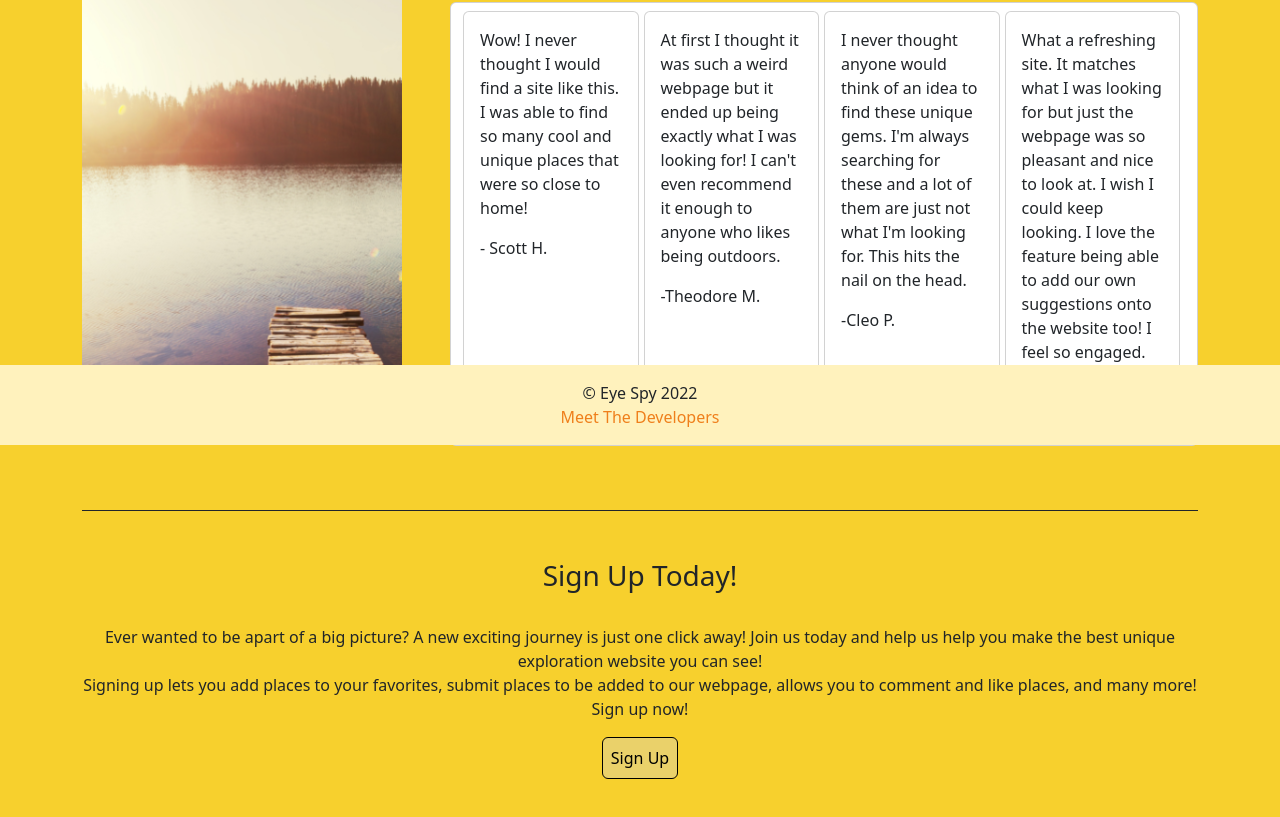
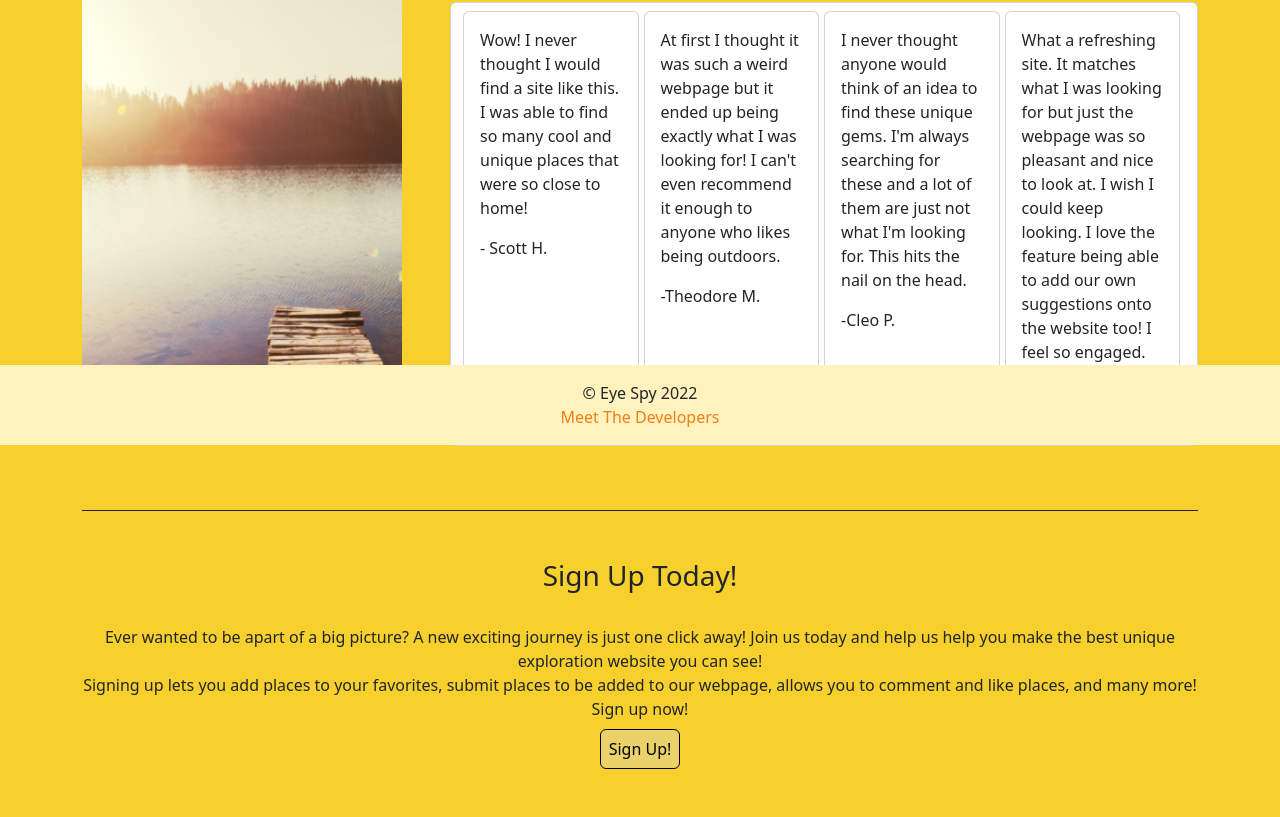
Before and after one commit to CaptainNate/Eye-Spy, a React (Create React App) app in the folder client/: page / in a window 1280 px wide. Shown: the part 355-1172 px from the top of the page. Built offline with nearby package versions, Linux system fonts and the light colour scheme.

Commit message:
Updated button to direct to signup page

```diff
--- a/client/src/pages/LandingPage.js
+++ b/client/src/pages/LandingPage.js
@@ -76,10 +76,28 @@ function LandingPage() {
                     <br></br>
                     Signing up lets you add places to your favorites, submit places to be added to our webpage, allows you to comment and like places, and many more! Sign up now!
                 </p>
-                <button type="submit" className="all-btns p-2 rounded">Sign Up</button>
+<div className="">
+<a
+className="all-btns p-2 rounded text-decoration-none"
+href="/signup"
+role="button"
+>
+Sign Up!
+</a>
+</div>
             </div>
         </div>
     )
 }
+{/* <button type="submit" href="/signup" className="all-btns p-2 rounded">Sign Up</button> */}
+// <div className="">
+// <a
+//   className="all-btns p-2 rounded text-decoration-none px-5"
+//   href="/contact-us"
+//   role="button"
+// >
+//   Questions? Contact Us!
+// </a>
+// </div>
 
 export default LandingPage;
```
